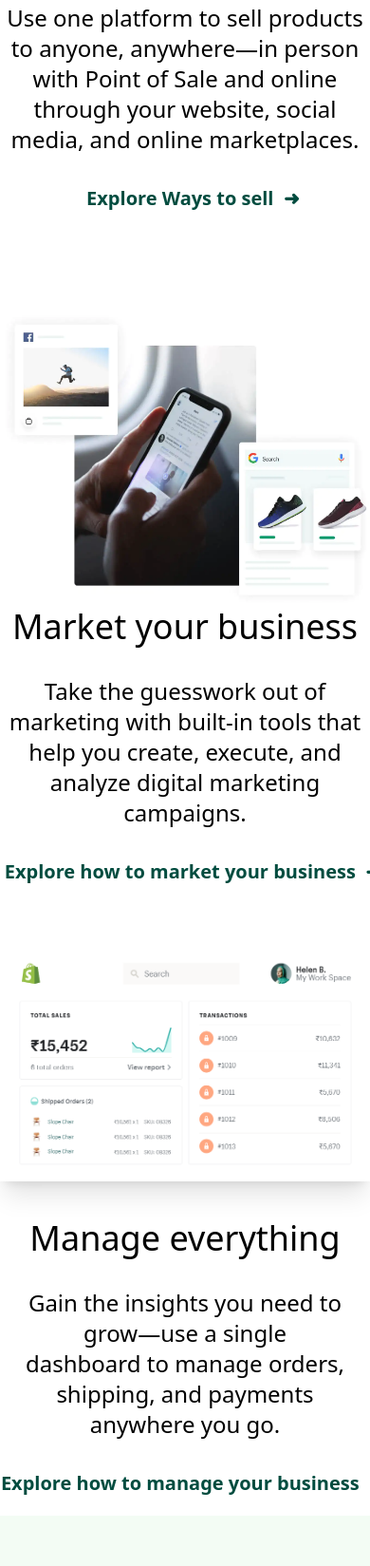
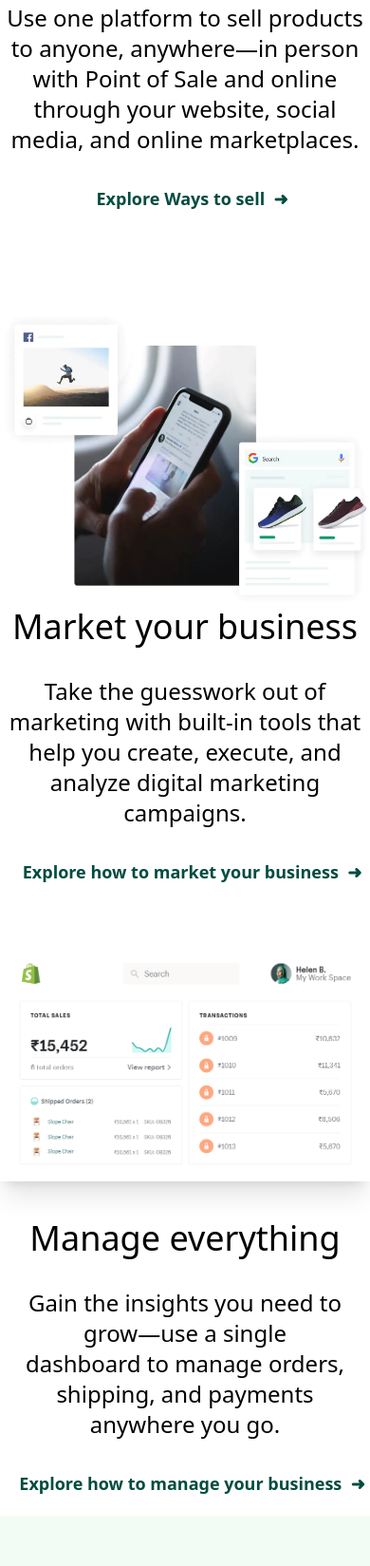
Before and after one commit to kalpeshdhotre/-TaleWindCSS-shopify-Clone, a plain HTML site: page index.html in a window 390 px wide. Shown: the part 5723-7372 px from the top of the page at 95% size. Drawn offline with nearby package versions, Linux system fonts and the light colour scheme; a web font is replaced by a local one.

Commit message:
Second upload

```diff
--- a/index.html
+++ b/index.html
@@ -187,7 +187,7 @@
                     <div class="right md:w-1/3 text-center md:text-left">
                         <h1 class="text-4xl mb-8">Sell everywhere</h1>
                         <h2 class="text-2xl mb-8">Use one platform to sell products to anyone, anywhere—in person with Point of Sale and online through your website, social media, and online marketplaces.</h2>
-                        <h3 class="text-xl md:text-2xl mt-3 md:mt-0 animate text-mygreen cursor-pointer font-semibold">Explore Ways to sell &nbsp;<span class="absolute">➜</span></h3>
+                        <h3 class="text-lg md:text-2xl mt-3 md:mt-0 animate text-mygreen cursor-pointer font-semibold">Explore Ways to sell &nbsp;<span class="absolute">➜</span></h3>
                     </div>
                 </div>
                 <div class="card flex flex-col md:flex-row-reverse items-center justify-center md:gap-24 mt-10 md:mt-10">
@@ -197,7 +197,7 @@
                     <div class="right text-center md:text-left">
                         <h1 class="text-4xl mb-8">Market your business</h1>
                         <h2 class="text-2xl mb-8">Take the guesswork out of marketing with built-in tools that <br />help you create, execute, and analyze digital marketing campaigns.</h2>
-                        <h3 class="text-xl md:text-2xl mt-3 md:mt-0 animate text-mygreen cursor-pointer font-semibold">Explore how to market your business &nbsp;<span class="absolute">➜</span></h3>
+                        <h3 class="text-lg md:text-2xl mt-3 md:mt-0 animate text-mygreen cursor-pointer font-semibold">Explore how to market your business &nbsp;<span class="absolute">➜</span></h3>
                     </div>
                 </div>
                 <div class="card flex flex-col md:flex-row items-center justify-center gap-10 md:gap-24 md:mb-32">
@@ -207,7 +207,7 @@
                     <div class="right md:w-1/3 text-center">
                         <h1 class="text-4xl mb-8">Manage everything</h1>
                         <h2 class="text-2xl mb-8">Gain the insights you need to grow—use a single <br />dashboard to manage orders, shipping, and payments <br />anywhere you go.</h2>
-                        <h3 class="text-xl md:text-2xl mb-5 mt-3 md:mt-0 animate text-mygreen cursor-pointer font-semibold">Explore how to manage your business &nbsp;<span class="absolute">➜</span></h3>
+                        <h3 class="text-lg md:text-2xl mb-5 mt-3 md:mt-0 animate text-mygreen cursor-pointer font-semibold">Explore how to manage your business &nbsp;<span class="absolute">➜</span></h3>
                     </div>
                 </div>
             </div>
@@ -308,7 +308,7 @@
             </div>
             <div class="back-to-top text-right">
                 <div>
-                    <h3 class="text-xl md:text-xl mb-5 mt-3 md:mt-0 aniup text-mygreen cursor-pointer font-semibold">Back to top &nbsp;<span class="absolute"> 🠕</span></h3>
+                    <h3 class="text-lg md:text-xl mb-5 mt-3 md:mt-0 text-mygreen cursor-pointer font-semibold">Back to top</h3>
                 </div>
             </div>
             <!-- END of final Section 98 - Start your business journey with Shopify  -->
```
